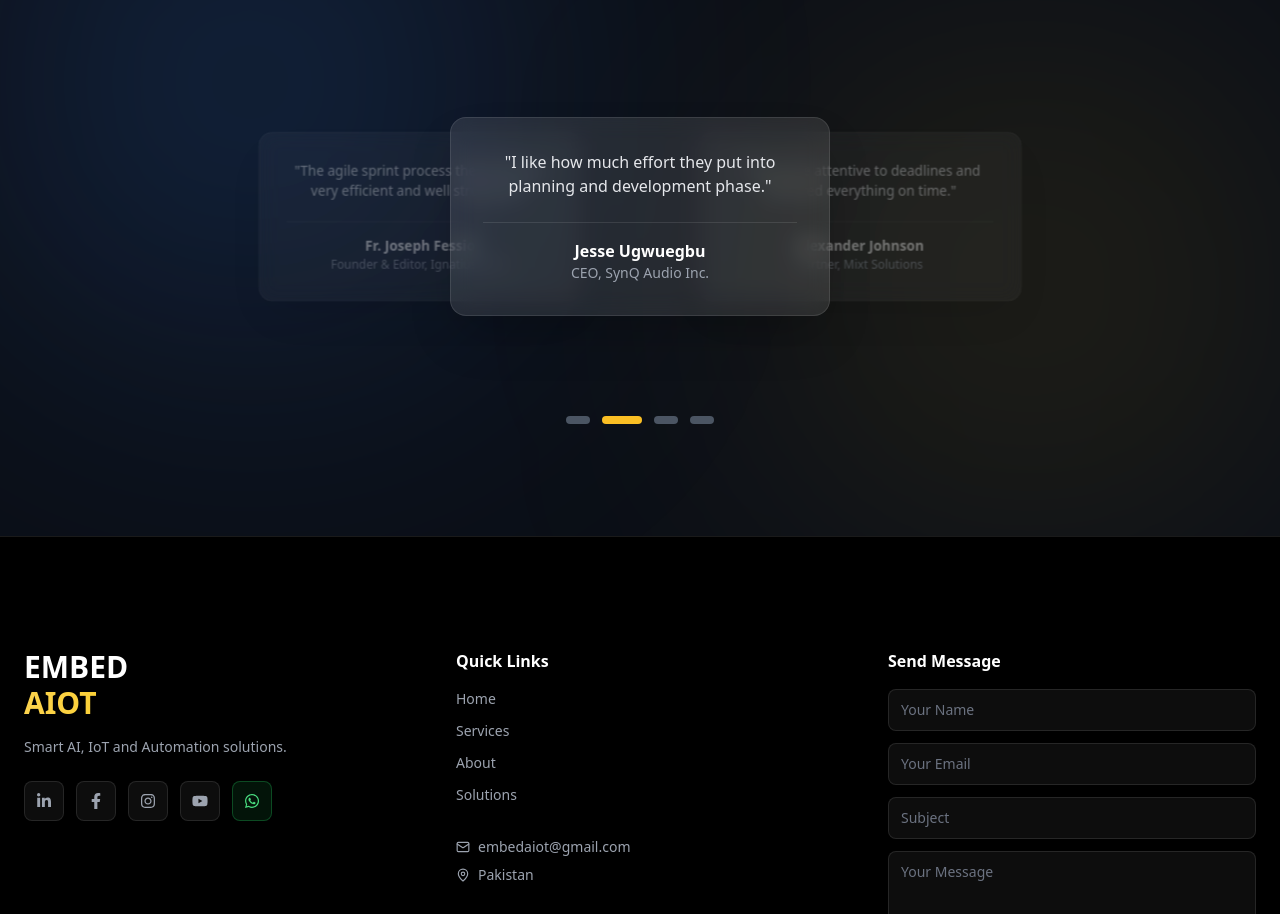
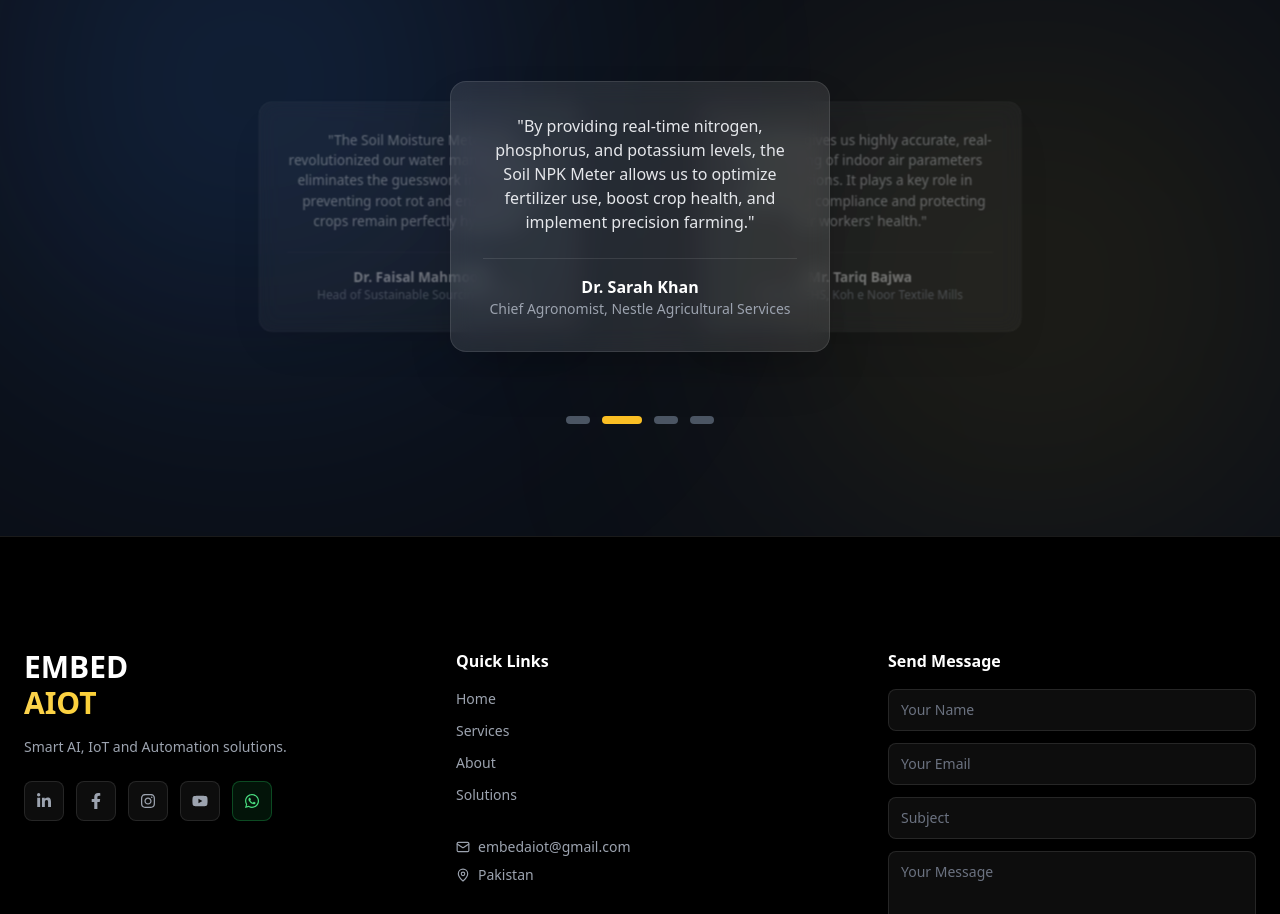
Before and after one commit to DANYALAQEEL/website-embedaiot, a React (Vite) app in the folder frontend/: page / in a window 1280 px wide. Shown: the part 3906-4820 px from the top of the page. Built offline with nearby package versions, Linux system fonts and the light colour scheme.

Commit message:
Replace dummy testimonials with custom product reviews from Nestle, Koh e Noor Mill, and NUST

```diff
--- a/frontend/src/components/Testimonials.jsx
+++ b/frontend/src/components/Testimonials.jsx
@@ -5,24 +5,24 @@ function Testimonials() {
 
     const testimonials = [
         {
-            text: "The agile sprint process they used was very efficient and well structured.",
-            name: "Fr. Joseph Fessio",
-            role: "Founder & Editor, Ignatius Press"
+            text: "The Soil Moisture Meter has revolutionized our water management. It eliminates the guesswork in irrigation, preventing root rot and ensuring our crops remain perfectly hydrated.",
+            name: "Dr. Faisal Mahmood",
+            role: "Head of Sustainable Sourcing, Nestle"
         },
         {
-            text: "I like how much effort they put into planning and development phase.",
-            name: "Jesse Ugwuegbu",
-            role: "CEO, SynQ Audio Inc."
+            text: "By providing real-time nitrogen, phosphorus, and potassium levels, the Soil NPK Meter allows us to optimize fertilizer use, boost crop health, and implement precision farming.",
+            name: "Dr. Sarah Khan",
+            role: "Chief Agronomist, Nestle Agricultural Services"
         },
         {
-            text: "They were attentive to deadlines and delivered everything on time.",
-            name: "Alexander Johnson",
-            role: "Partner, Mixt Solutions"
+            text: "The AQMS gives us highly accurate, real-time tracking of indoor air parameters and emissions. It plays a key role in maintaining compliance and protecting our workers' health.",
+            name: "Mr. Tariq Bajwa",
+            role: "Head of EHS, Koh e Noor Textile Mills"
         },
         {
-            text: "Highly professional team with strong technical execution.",
-            name: "Michael Brown",
-            role: "Tech Director, Nexa Systems"
+            text: "This security system has vastly upgraded our campus safety. The real-time alerts and AI-integrated cameras provide our control room with excellent situational awareness.",
+            name: "Dr. Muhammad Sajid",
+            role: "Head of IT & Campus Security, NUST"
         }
     ];
 
```
